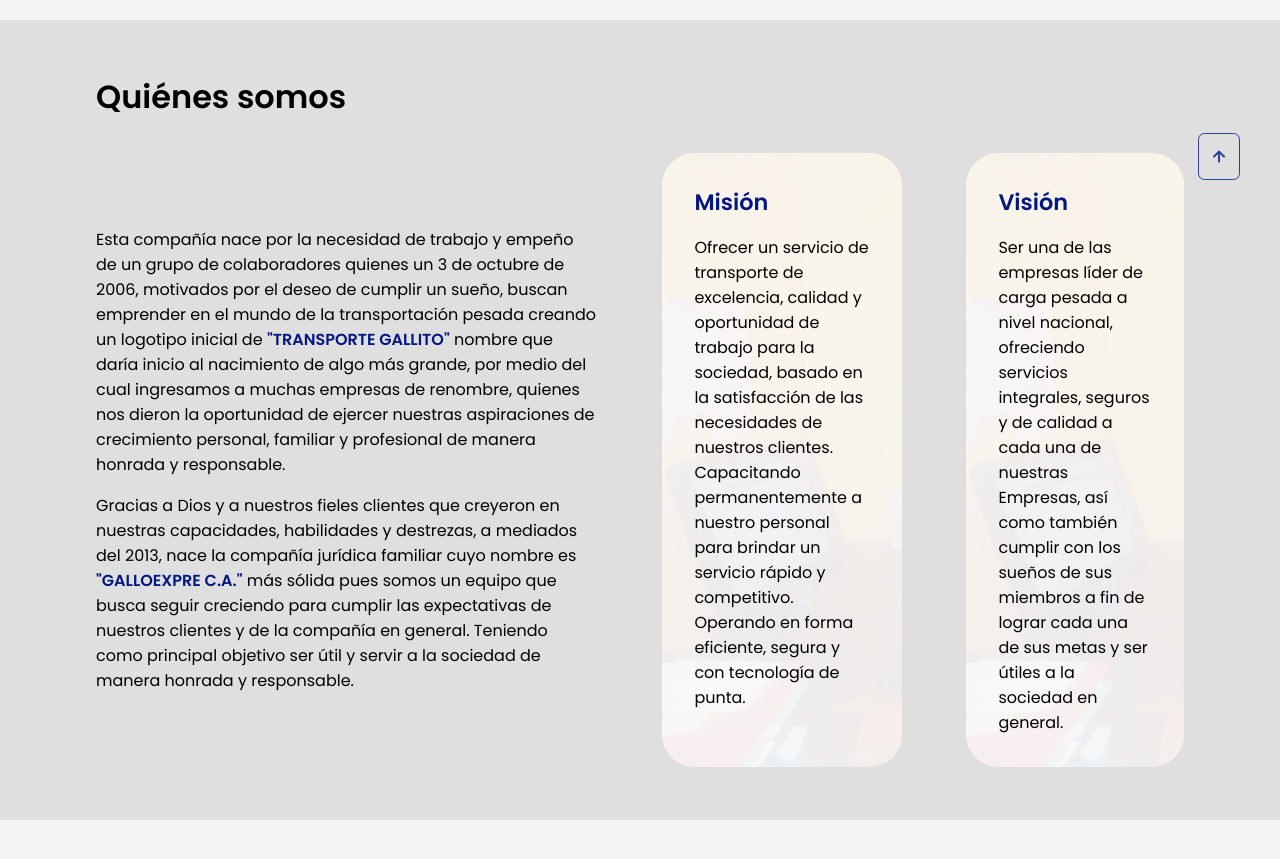
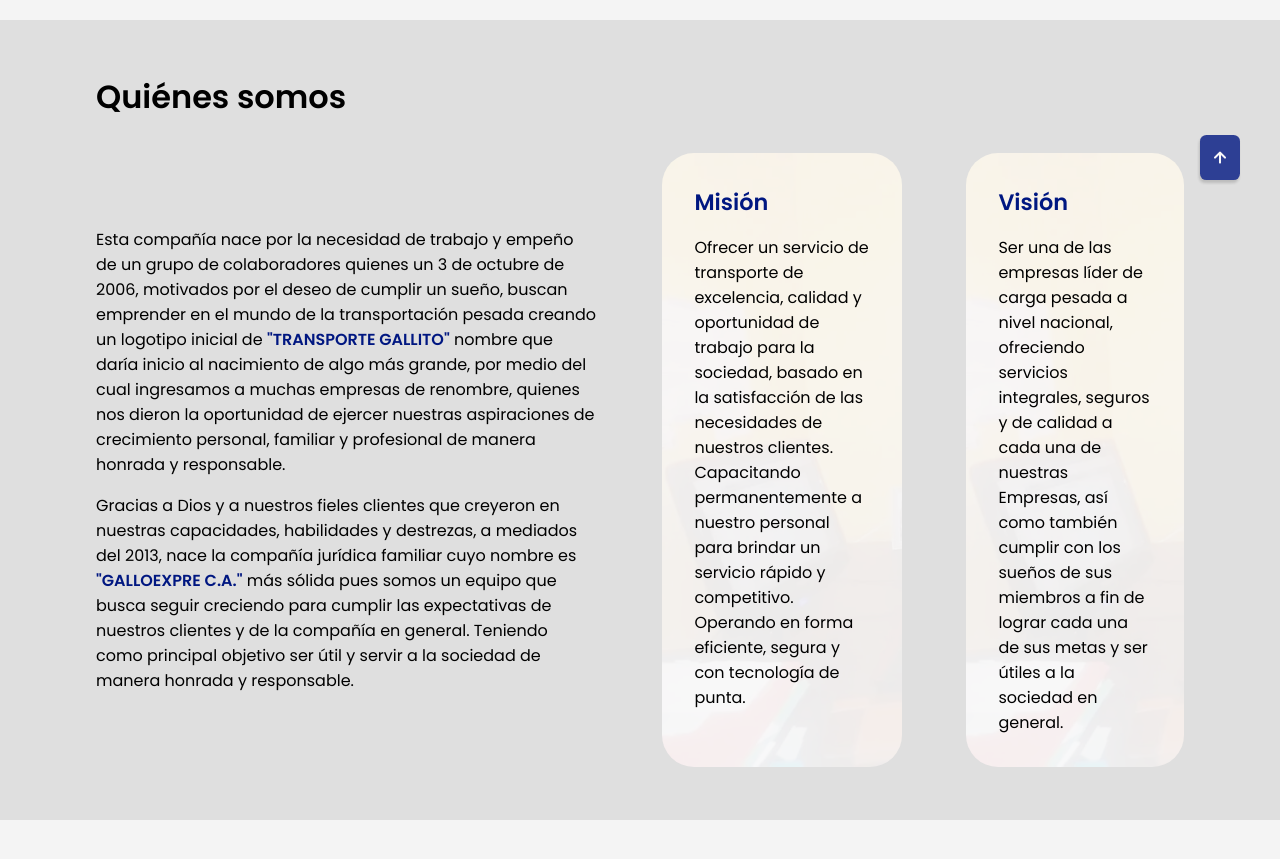
Before and after one commit to StalinAM/galloexpre, a React (Vite) app: page / in a window 1280 px wide. Shown: the part 780-1639 px from the top of the page. Built offline with nearby package versions, Linux system fonts and the light colour scheme.

Commit message:
update css

```diff
--- a/src/components/ScrollUp.jsx
+++ b/src/components/ScrollUp.jsx
@@ -1,5 +1,14 @@
 import React, { useState, useEffect } from 'react'
 import styled from 'styled-components'
+
+const Icon = styled.i`
+  font-size: 1.5rem;
+  color: white;
+
+  @media screen and (max-width: 62rem) {
+    font-size: 1.25rem;
+  }
+`
 const Scroll = styled.a`
   position: fixed;
   right: 2.5rem;
@@ -8,9 +17,9 @@
   padding: 0.3rem 0.5rem;
   border-radius: 0.4rem;
   z-index: 10;
-  border: 1px solid ${(props) => props.theme.Title};
-  background-color: ${(props) => props.theme.Background};
+  background-color: ${(props) => props.theme.Title};
   transition: 0.4s;
+  box-shadow: -1px 3px 3px rgb(0 0 0 / 20%);
   &:hover {
     background-color: ${(props) => props.theme.Hover};
   }
@@ -22,16 +31,7 @@
     right: 1rem;
   }
 `
-const Icon = styled.i`
-  font-size: 1.5rem;
-  color: ${(props) => props.theme.Title};
-  &:hover {
-    color: white;
-  }
-  @media screen and (max-width: 62rem) {
-    font-size: 1.25rem;
-  }
-`
+
 function ScrollUp() {
   const [show, setShow] = useState(false)
   //   the scroll is displayed when passing 50 vw
```
